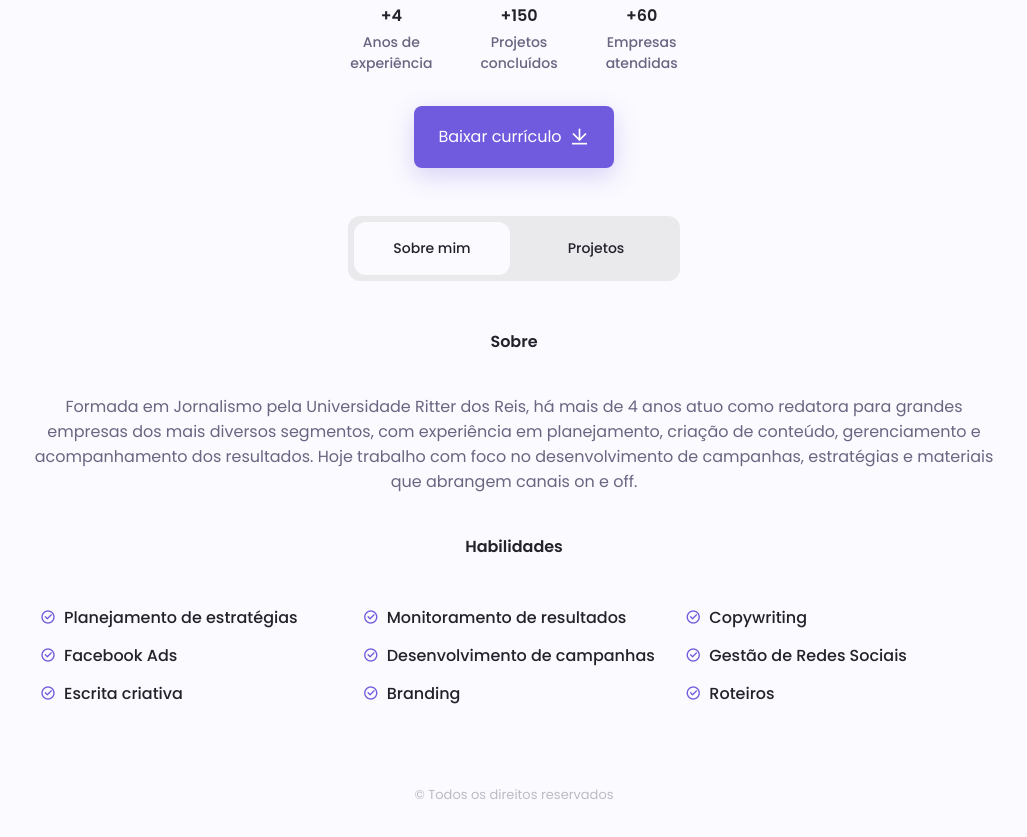
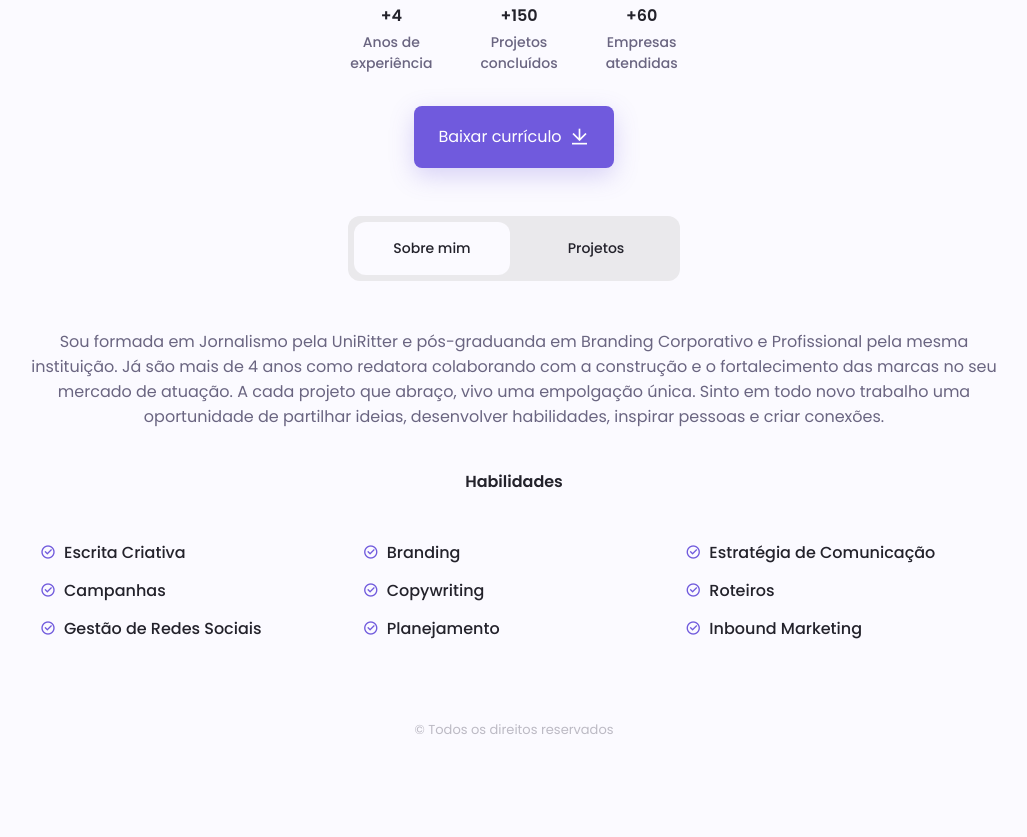
Before and after one commit to biancacruzsm/biancacruzsm.github.io, a plain HTML site: page index.html in a window 1280 px wide. Shown: the part 353-1190 px from the top of the page, without its empty margins (126-1153 px from the left). After the commit the page ends 1133 px from the top, so only its background shows below. Drawn offline with nearby package versions, Linux system fonts and the light colour scheme.

Commit message:
Portfolio v.16

```diff
--- a/index.html
+++ b/index.html
@@ -84,25 +84,28 @@
                 <!--=============== ABOUT ME ===============-->
                 <div class="about_me__content grid filters__active" data-content id="about_me">
                     <div class="about_me__area">
-                        <h3 class="about_me__title">Sobre</h3>
+                        <!-- <h3 class="about_me__title">Sobre</h3>  -->
 
                         <div class="about_me__description">
-                            <p>Formada em Jornalismo pela Universidade Ritter dos Reis, há mais de 4 anos
-                        atuo como redatora para grandes empresas dos mais diversos segmentos, com experiência em planejamento,
-                            criação de conteúdo, gerenciamento e acompanhamento dos resultados. Hoje trabalho com foco
-                            no desenvolvimento de campanhas, estratégias e materiais que abrangem canais on e off.
+                            <p>
+                            Sou formada em Jornalismo pela UniRitter e pós-graduanda em Branding Corporativo e Profissional pela mesma instituição.
 
+Já são mais de 4 anos como redatora colaborando com a construção e o fortalecimento das marcas no seu mercado de atuação.
+
+A cada projeto que abraço, vivo uma empolgação única. Sinto em todo novo trabalho uma oportunidade de partilhar ideias, desenvolver habilidades, inspirar pessoas e criar conexões.</p>
                         </div>
 
                         <h3 class="about_me__title">Habilidades</h3>
 
                         <div class="about_me__box">
                             <div class="about_me__group">
-                                <div class="about_me__data">
+
+
+				<div class="about_me__data">
                                     <i class="ri-checkbox-circle-line"></i>
 
                                     <div>
-                                        <h3 class="about_me__name">Planejamento de estratégias</h3>
+                                        <h3 class="about_me__name">Escrita Criativa</h3>
 
                                     </div>
                                 </div>
@@ -111,10 +114,29 @@
                                     <i class="ri-checkbox-circle-line"></i>
 
                                     <div>
-                                        <h3 class="about_me__name">Monitoramento de resultados</h3>
+                                        <h3 class="about_me__name">Branding</h3>
 
                                     </div>
                                 </div>
+
+                                <div class="about_me__data">
+                                    <i class="ri-checkbox-circle-line"></i>
+
+                                    <div>
+                                        <h3 class="about_me__name">Estratégia de Comunicação</h3>
+
+                                    </div>
+                                </div>
+
+                                <div class="about_me__data">
+                                    <i class="ri-checkbox-circle-line"></i>
+
+                                    <div>
+                                        <h3 class="about_me__name">Campanhas</h3>
+
+                                    </div>
+                                </div>
+
 
                                 <div class="about_me__data">
                                     <i class="ri-checkbox-circle-line"></i>
@@ -129,17 +151,7 @@
                                     <i class="ri-checkbox-circle-line"></i>
 
                                     <div>
-                                        <h3 class="about_me__name">Facebook Ads</h3>
-
-                                    </div>
-                                </div>
-
-
-                                 <div class="about_me__data">
-                                    <i class="ri-checkbox-circle-line"></i>
-
-                                    <div>
-                                        <h3 class="about_me__name">Desenvolvimento de campanhas</h3>
+                                        <h3 class="about_me__name">Roteiros</h3>
 
                                     </div>
                                 </div>
@@ -157,7 +169,7 @@
                                     <i class="ri-checkbox-circle-line"></i>
 
                                     <div>
-                                        <h3 class="about_me__name">Escrita criativa</h3>
+                                        <h3 class="about_me__name">Planejamento</h3>
 
                                     </div>
                                 </div>
@@ -166,19 +178,11 @@
                                     <i class="ri-checkbox-circle-line"></i>
 
                                     <div>
-                                        <h3 class="about_me__name">Branding</h3>
+                                        <h3 class="about_me__name">Inbound Marketing</h3>
 
                                     </div>
                                 </div>
 
-                                <div class="about_me__data">
-                                    <i class="ri-checkbox-circle-line"></i>
-
-                                    <div>
-                                        <h3 class="about_me__name">Roteiros</h3>
-
-                                    </div>
-                                </div>
 
                             </div>
                         </div>
@@ -188,6 +192,18 @@
 
                 <!--=============== PROJECTS ===============-->
                 <div class="projects__content grid" data-content id="projects">
+
+               	    <article class="projects__card">
+                        <img src="assets/img/project10.jpg" name="assets/img/project10.jpg" alt="Taura" class="projects__img">
+
+                        <div class="projects__modal">
+                            <div>
+                                <span class="projects__subtitle">Cliente: Taura</span>
+                                <h3 class="projects__title">Rebranding</h3>
+
+                            </div>
+                        </div>
+                    </article>
 
                     <article class="projects__card">
                         <img src="assets/videos/miniatura-video-2.png" name="assets/videos/video-2.mp4" alt="Vinícola Garibaldi" class="projects__img">
```
Also changed, not shown: assets/img/project10.jpg (added), 2 other files.
